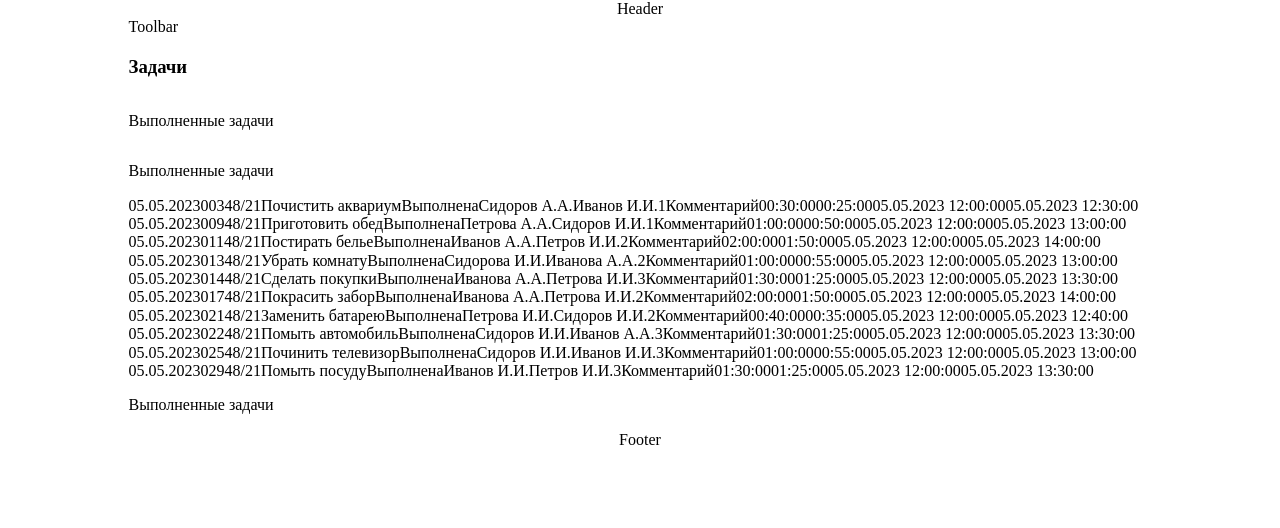
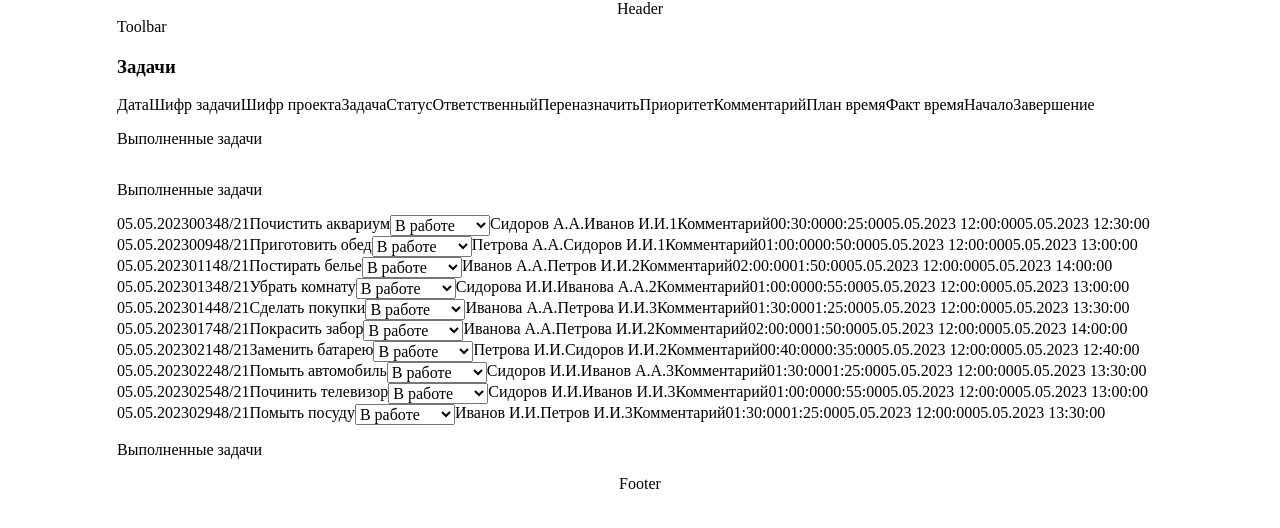
Before and after one commit to Sibusky/tasks-accordion, a React (Create React App) app: page / in a window 1280 px wide. Shown: the top 528 px of the page. Built offline with nearby package versions, Linux system fonts and the light colour scheme; the HTML template or start-up script is replaced by a standard one.

Commit message:
feat: implement <selector> in status cell

```diff
--- a/src/components/Row/Row.jsx
+++ b/src/components/Row/Row.jsx
@@ -1,8 +1,10 @@
-import React from 'react';
+import React, { useState } from 'react';
 
 import './Row.css';
 
 export default function Row({
+  type,
+  id,
   date,
   taskCode,
   projectCode,
@@ -17,13 +19,35 @@ export default function Row({
   start,
   finish,
 }) {
+  const [select, setSelect] = useState('В работе');
+
+  function handleChangStatus(e) {
+    setSelect(e.target.value);
+  }
+
   return (
     <div className='row-template'>
       <div className='date'>{date}</div>
       <div className='task-code'>{taskCode}</div>
       <div className='project-code'>{projectCode}</div>
       <div className='task'>{task}</div>
-      <div className='status'>{status}</div>
+      {type === 'table-header' ? (
+        <div className='status'>{status}</div>
+      ) : (
+        <div className='status'>
+          <select
+            className='select'
+            value={select}
+            onChange={(e) => handleChangStatus(e)}
+          >
+            {status.map((status) => (
+              <option key={status} value={status}>
+                {status}
+              </option>
+            ))}
+          </select>
+        </div>
+      )}
       <div className='responsible'>{responsible}</div>
       <div className='shift'>{shift}</div>
       <div className='priority'>{priority}</div>
--- a/src/components/TaskTable/TaskTable.jsx
+++ b/src/components/TaskTable/TaskTable.jsx
@@ -29,7 +29,22 @@ export default function TaskTable() {
       <div className='section__container'>
         <h3 className='section__title'>Задачи</h3>
         <div className='table-header'>
-          <Row />
+          <Row
+            type='table-header'
+            date='Дата'
+            taskCode='Шифр задачи'
+            projectCode='Шифр проекта'
+            task='Задача'
+            status='Статус'
+            responsible='Ответственный'
+            shift='Переназначить'
+            priority='Приоритет'
+            comment='Комментарий'
+            timePlanned='План время'
+            timeFact='Факт время'
+            start='Начало'
+            finish='Завершение'
+          />
         </div>
 
         <div className='done-tasks'>
@@ -37,12 +52,14 @@ export default function TaskTable() {
           <div className={`rows ${activeTasks === 'done' ? '' : 'height-0'}`}>
             {doneTasks.map((task) => (
               <Row
+                type='table-row'
                 key={task.id}
+                id={task.id}
                 date={task.date}
                 taskCode={task.taskCode}
                 projectCode={task.projectCode}
                 task={task.task}
-                status={task.status[0]}
+                status={task.status}
                 responsible={task.responsible}
                 shift={task.shift}
                 priority={task.priority}
@@ -61,12 +78,14 @@ export default function TaskTable() {
           <div className={`rows ${activeTasks === 'today' ? '' : 'height-0'}`}>
             {todaysTasks.map((task) => (
               <Row
+                type='table-row'
                 key={task.id}
+                id={task.id}
                 date={task.date}
                 taskCode={task.taskCode}
                 projectCode={task.projectCode}
                 task={task.task}
-                status={task.status[0]}
+                status={task.status}
                 responsible={task.responsible}
                 shift={task.shift}
                 priority={task.priority}
@@ -85,12 +104,14 @@ export default function TaskTable() {
           <div className={`rows ${activeTasks === 'future' ? '' : 'height-0'}`}>
             {futureTasks.map((task) => (
               <Row
+                type='table-row'
                 key={task.id}
+                id={task.id}
                 date={task.date}
                 taskCode={task.taskCode}
                 projectCode={task.projectCode}
                 task={task.task}
-                status={task.status[0]}
+                status={task.status}
                 responsible={task.responsible}
                 shift={task.shift}
                 priority={task.priority}
@@ -103,7 +124,6 @@ export default function TaskTable() {
             ))}
           </div>
         </div>
-
       </div>
     </section>
   );
```
Also changed, not shown: src/components/DoneTasks/DoneTacks.jsx (deleted, +0 -21 lines), src/components/FutureTasks/FutureTasks.jsx (deleted, +0 -21 lines), src/components/TodaysTasks/TodaysTasks.jsx (deleted, +0 -21 lines), src/components/DoneTasks/DoneTasks.css (deleted), src/components/FutureTasks/FutureTasks.css (deleted), src/components/TodaysTasks/TodaysTasks.css (deleted).
